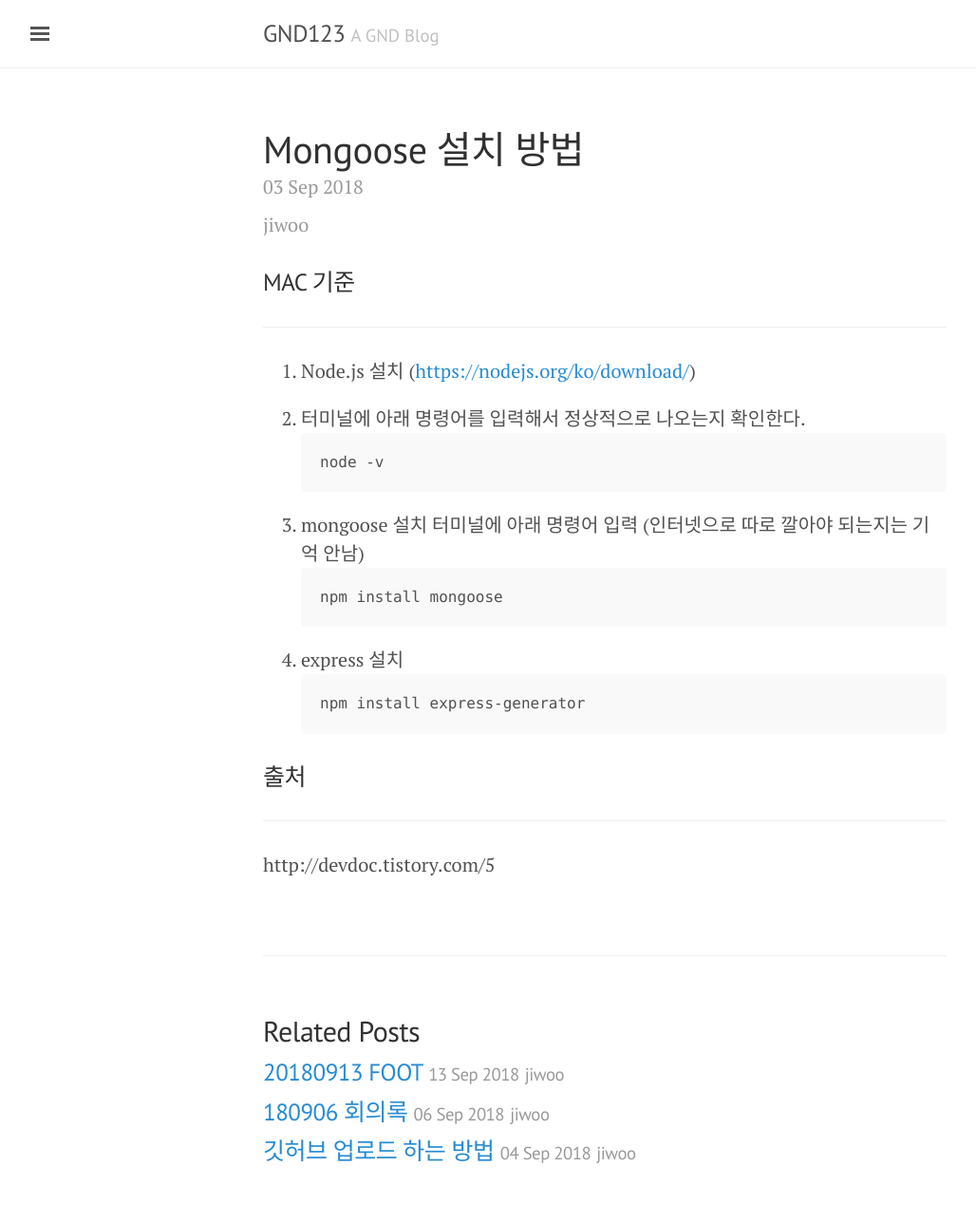
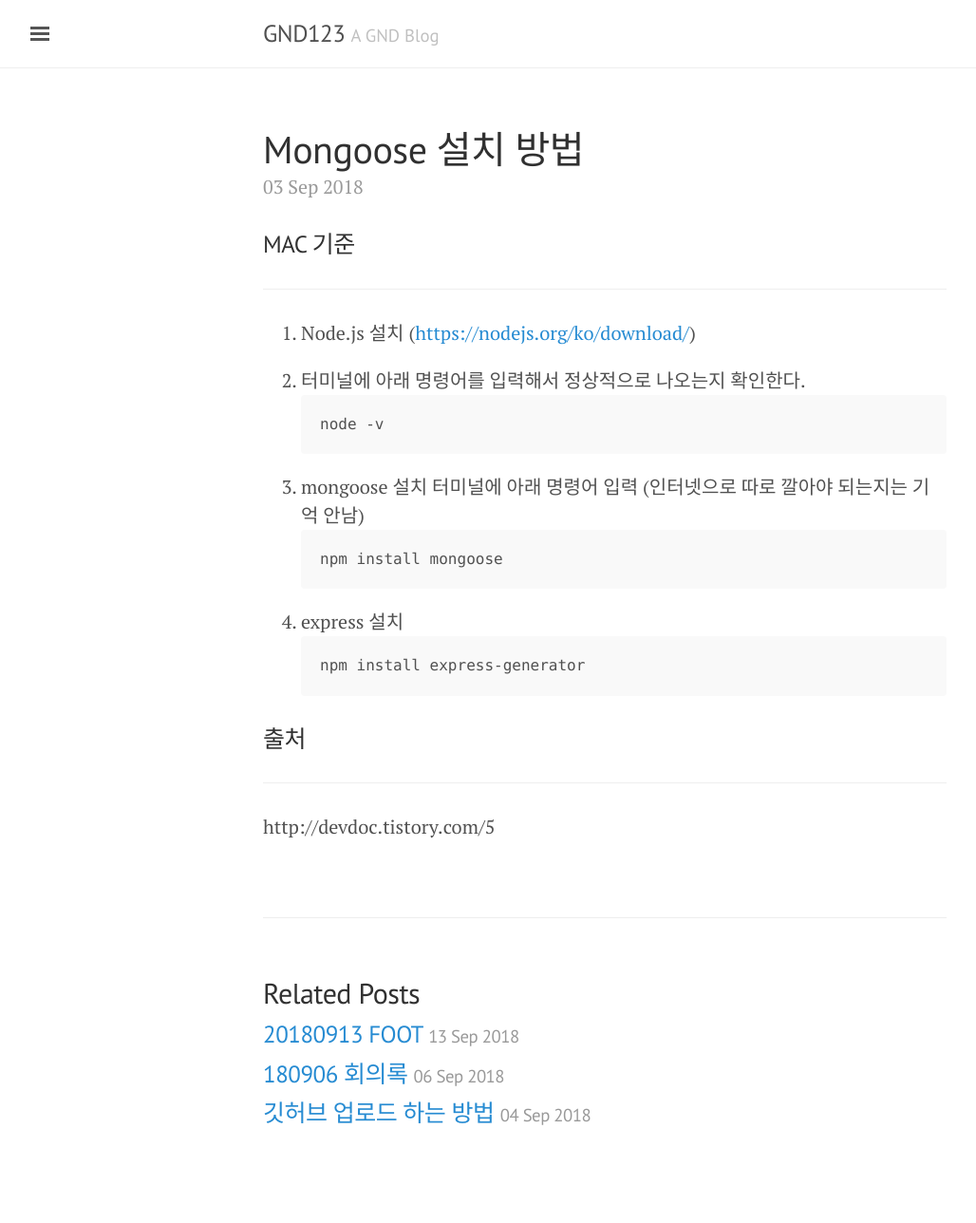
Before and after one commit to GND123/GND123.github.io, a Jekyll site: the page built from _posts/2018-09-03-Install-Mongoose.md, in a window 1280 px wide. Shown: the whole page at 95% size, without its empty margins (3-1031 px from the left). Built offline with Jekyll 4.4.1, drawn with Linux system fonts in a browser that asks for light colours; after the commit the page ends 1248 px from its top, so only the background shows below that.

Commit message:
Update post.html

```diff
--- a/_layouts/post.html
+++ b/_layouts/post.html
@@ -5,7 +5,7 @@ layout: default
 <div class="post">
   <h1 class="post-title">{{ page.title }}</h1>
   <span class="post-date">{{ page.date | date_to_string }}</span>
-  <span class="post-date">{{ page.editor}}</span>
+
   {{ content }}
 </div>
 
@@ -18,7 +18,7 @@ layout: default
           <a href="{{ site.baseurl }}{{ post.url }}">
             {{ post.title }}
             <small>{{ post.date | date_to_string }}</small>
-            <small>{{ post.editor }}</small>
+
           </a>
         </h3>
       </li>
```
